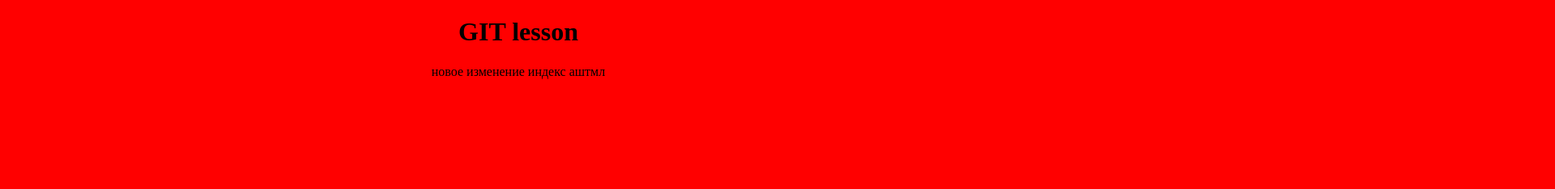
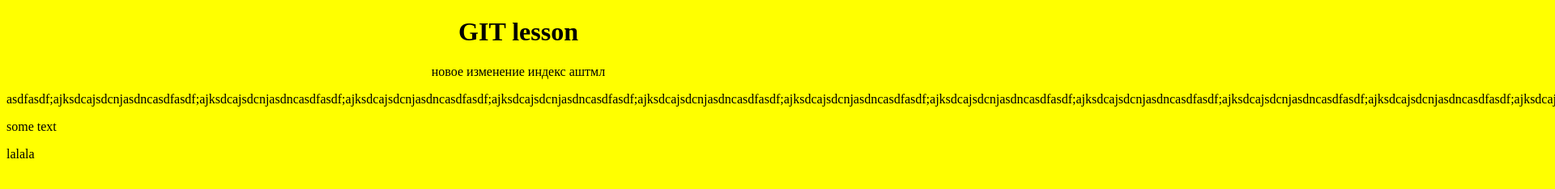
Before and after one commit to max123max123/rep1, a plain HTML site: page index.html in a window 1280 px wide. Shown: the top 234 px of the page at 81% size, 1920 px wide, since content can reach past the window. Drawn offline with Linux system fonts and the light colour scheme.

Commit message:
yellow to bg style

```diff
--- a/MyStyle.css
+++ b/MyStyle.css
@@ -1 +1 @@
-body {background: red;}
+body {background: yellow;}
--- a/index.html
+++ b/index.html
@@ -8,5 +8,8 @@
 <body>
 <h1 align="center">GIT lesson</h1>
 <p align="center"> новое изменение индекс аштмл</p>
+<p> asdfasdf;ajksdcajsdcnjasdncasdfasdf;ajksdcajsdcnjasdncasdfasdf;ajksdcajsdcnjasdncasdfasdf;ajksdcajsdcnjasdncasdfasdf;ajksdcajsdcnjasdncasdfasdf;ajksdcajsdcnjasdncasdfasdf;ajksdcajsdcnjasdncasdfasdf;ajksdcajsdcnjasdncasdfasdf;ajksdcajsdcnjasdncasdfasdf;ajksdcajsdcnjasdncasdfasdf;ajksdcajsdcnjasdncasdfasdf;ajksdcajsdcnjasdncasdfasdf;ajksdcajsdcnjasdncasdfasdf;ajksdcajsdcnjasdncasdfasdf;ajksdcajsdcnjasdncasdfasdf;ajksdcajsdcnjasdncasdfasdf;ajksdcajsdcnjasdncasdfasdf;ajksdcajsdcnjasdncasdfasdf;ajksdcajsdcnjasdnc</p>
+<p> some text</p>
+<p> lalala </p>
 </body>
 </html>
```
